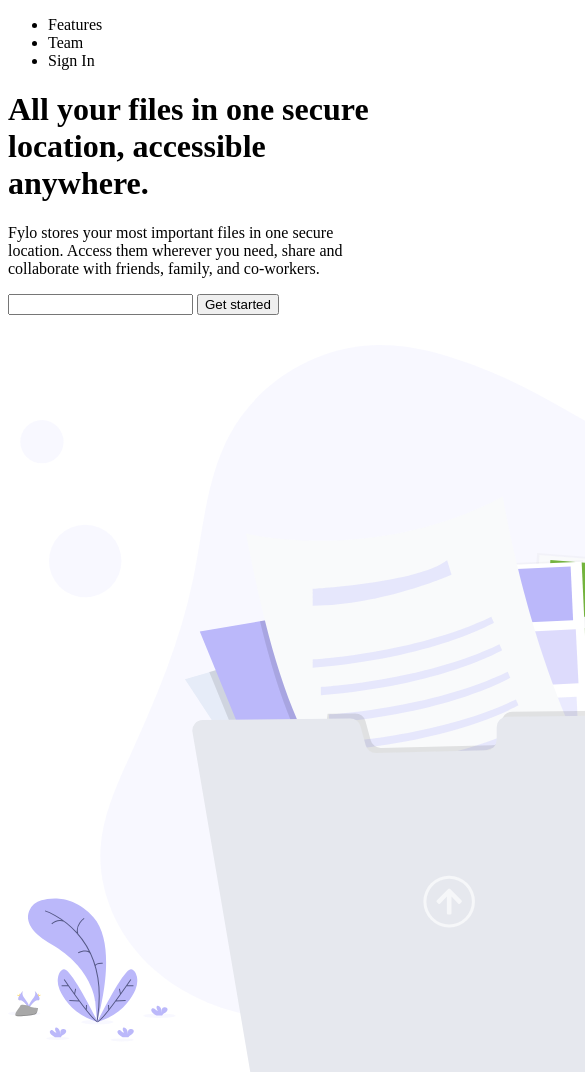
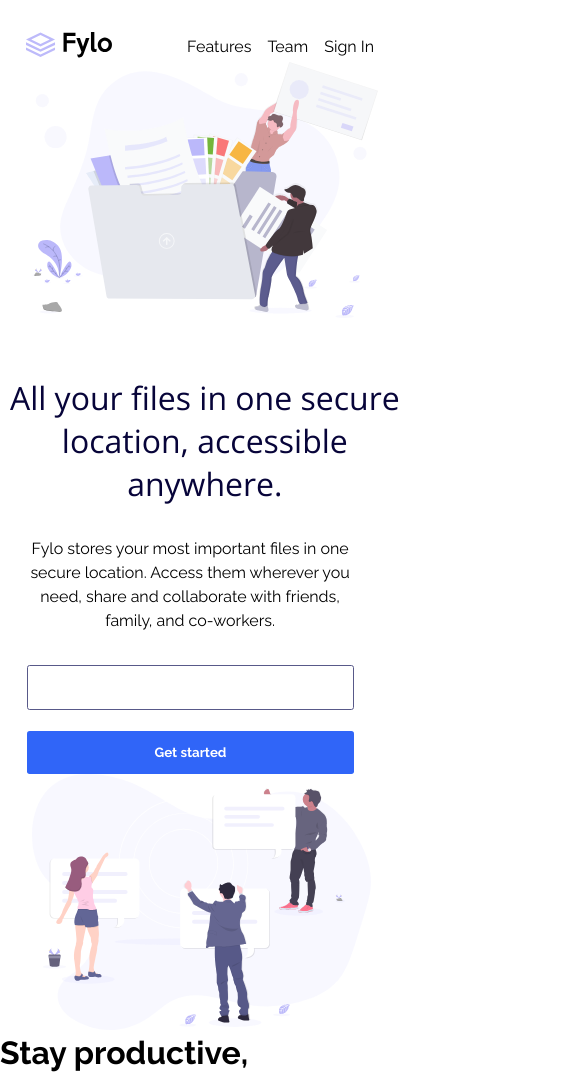
Before and after one commit to TheCoderGuru/fylo-landing-page-with-two-column-layout, a plain HTML site: page index.html in a window 390 px wide. Shown: the top 1072 px of the page, 585 px wide, since content can reach past the window. Drawn offline with nearby package versions, Linux system fonts and the light colour scheme.

Commit message:
Finished the hero section on the mobile version

```diff
--- /dev/null
+++ b/css/style.css
@@ -0,0 +1,110 @@
+* {
+  padding: 0;
+  margin: 0;
+  -webkit-box-sizing: border-box;
+  box-sizing: border-box;
+  text-decoration: none;
+  outline: none;
+  font-family: "Raleway", sans-serif;
+}
+
+body {
+  min-height: 100vh;
+}
+
+.header__image {
+  width: auto;
+  height: 1.6rem;
+  display: inline-block;
+  margin-top: 2em;
+  margin-left: 1.6em;
+}
+
+.navbar {
+  display: -webkit-box;
+  display: -ms-flexbox;
+  display: flex;
+  -webkit-box-pack: justify;
+  -ms-flex-pack: justify;
+  justify-content: space-between;
+  -webkit-box-align: center;
+  -ms-flex-align: center;
+  align-items: center;
+  position: relative;
+}
+
+.navbar__navlinks {
+  margin-top: 2em;
+  list-style: none;
+  display: -webkit-box;
+  display: -ms-flexbox;
+  display: flex;
+  gap: 1em;
+  margin-right: 1em;
+}
+
+.hero-grid {
+  display: -ms-grid;
+  display: grid;
+  -ms-grid-columns: 1fr;
+  grid-template-columns: 1fr;
+}
+
+.hero__title {
+  text-align: center;
+  color: #070439;
+  font-family: "Open Sans";
+  font-weight: 400;
+  margin-top: 1.7em;
+  margin-inline: 0.2em;
+}
+
+.hero-image {
+  height: 16em;
+  margin-inline: 2em;
+}
+
+.hero {
+  -webkit-box-ordinal-group: 3;
+  -ms-flex-order: 2;
+  order: 2;
+}
+
+.hero__description {
+  text-align: center;
+  width: 85%;
+  margin-block: 2em;
+  line-height: 1.5;
+  margin-inline: 1em;
+}
+
+.hero-flex {
+  display: -webkit-box;
+  display: -ms-flexbox;
+  display: flex;
+  -webkit-box-orient: vertical;
+  -webkit-box-direction: normal;
+  -ms-flex-direction: column;
+  flex-direction: column;
+}
+
+input[type="email"] {
+  margin-inline: 2em;
+  margin-bottom: 1.6em;
+  width: 80%;
+  border: 1px solid #585989;
+  border-radius: 0.2em;
+  padding-block: 1em;
+}
+
+input[type="submit"] {
+  width: 80%;
+  margin-inline: 2em;
+  padding-block: 1em;
+  font-weight: 700;
+  border: none;
+  color: white;
+  border-radius: 0.2em;
+  background-color: #3065f8;
+}
+/*# sourceMappingURL=style.css.map */
--- a/index.html
+++ b/index.html
@@ -4,7 +4,18 @@
     <meta charset="UTF-8" />
     <meta name="viewport" content="width=device-width, initial-scale=1.0" />
     <!-- displays site properly based on user's device -->
-
+    <link rel="preconnect" href="https://fonts.googleapis.com" />
+    <link rel="preconnect" href="https://fonts.gstatic.com" crossorigin />
+    <link
+      href="https://fonts.googleapis.com/css2?family=Raleway:wght@400;700&display=swap"
+      rel="stylesheet"
+    />
+    <link rel="preconnect" href="https://fonts.googleapis.com" />
+    <link rel="preconnect" href="https://fonts.gstatic.com" crossorigin />
+    <link
+      href="https://fonts.googleapis.com/css2?family=Open+Sans&family=Raleway:wght@400;700&display=swap"
+      rel="stylesheet"
+    />
     <link
       rel="icon"
       type="image/png"
@@ -12,26 +23,36 @@
       href="./images/favicon-32x32.png"
     />
 
+    <link rel="stylesheet" href="css/style.css" />
+
     <title>Frontend Mentor | Fylo landing page with two column layout</title>
 
     <!-- Feel free to remove these styles or customise in your own stylesheet 👍 -->
   </head>
   <body>
-    <main>
+    <header>
       <nav class="navbar">
+        <div>
+          <img
+            class="header__image"
+            src="./images/logo.svg"
+            alt="website logo for fylo"
+          />
+        </div>
         <ul class="navbar__navlinks">
           <li class="navbar__navlinks__link">Features</li>
           <li class="navbar__navlinks__link">Team</li>
           <li class="navbar__navlinks__link">Sign In</li>
         </ul>
       </nav>
-
-      <div class="hero">
-        <div class="hero-grid">
-          <h1 class="hero-grid__title">
+    </header>
+    <main>
+      <div class="hero-grid">
+        <div class="hero">
+          <h1 class="hero__title">
             All your files in one secure location, accessible anywhere.
           </h1>
-          <p class="hero-grid__description">
+          <p class="hero__description">
             Fylo stores your most important files in one secure location. Access
             them wherever you need, share and collaborate with friends, family,
             and co-workers.
@@ -51,6 +72,7 @@
       </div>
 
       <div class="container">
+        <img class="hero-image" src="./images/illustration-2.svg" alt="">
         <h1 class="container__title">Stay productive, wherever you are</h1>
         <p class="container__description">
           Never let location be an issue when accessing your files. Fylo has you
@@ -81,20 +103,20 @@
             would be happy to help you.
           </p>
           <div class="button-group">
-            <input type="text" name="" id="" placeholder="email@example.com">
+            <input type="text" name="" id="" placeholder="email@example.com" />
             <a href="">Get Started For Free</a>
           </div>
         </div>
       </div>
       <footer>
         <div>
-          <img src="./images/logo.svg" alt="logo">
+          <img src="./images/logo.svg" alt="logo" />
           <div>
-            <img src="./images/icon-phone.svg" alt="">
+            <img src="./images/icon-phone.svg" alt="" />
             <p>Phone: +1-543-123-4567</p>
           </div>
           <div>
-            <img src="./images/icon-email.svg" alt="">
+            <img src="./images/icon-email.svg" alt="" />
             <p>example@fylo.com</p>
           </div>
         </div>
--- a/style-guide.md
+++ /dev/null
@@ -1,37 +0,0 @@
-# Front-end Style Guide
-
-## Layout
-
-The designs were created to the following widths:
-
-- Mobile: 375px
-- Desktop: 1440px
-
-## Colors
-
-### Primary
-
-- Very Dark Blue: hsl(243, 87%, 12%)
-- Desaturated Blue: hsl(238, 22%, 44%)
-
-### Accent
-
-- Bright Blue: hsl(224, 93%, 58%)
-- Moderate Cyan: hsl(170, 45%, 43%)
-
-### Neutral
-
-- Light Grayish Blue: hsl(240, 75%, 98%)
-- Light Gray: hsl(0, 0%, 75%)
-
-## Typography
-
-### Headings, Call-to-actions, Header Navigation
-
-- Family: [Raleway](https://fonts.google.com/specimen/Raleway)
-- Weights: 400, 700
-
-### Body
-
-- Family: [Open Sans](https://fonts.google.com/specimen/Open+Sans)
-- Weights: 400
```
